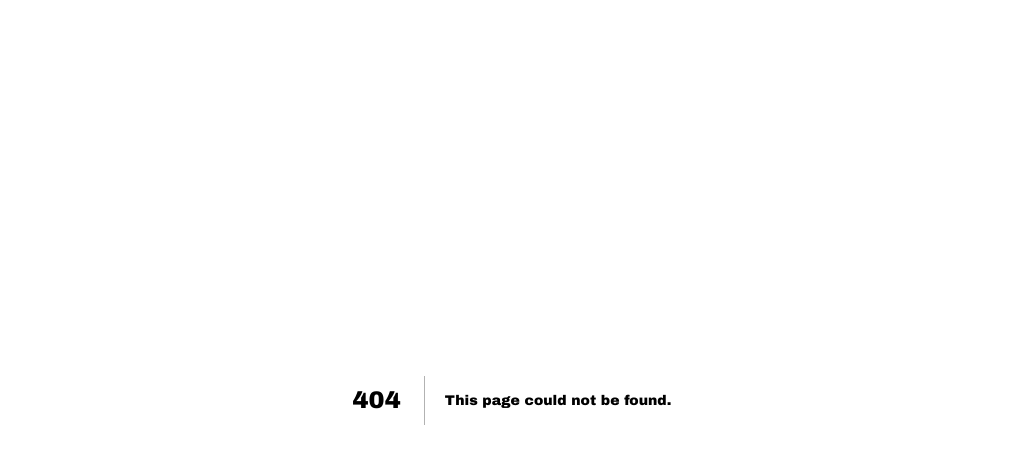
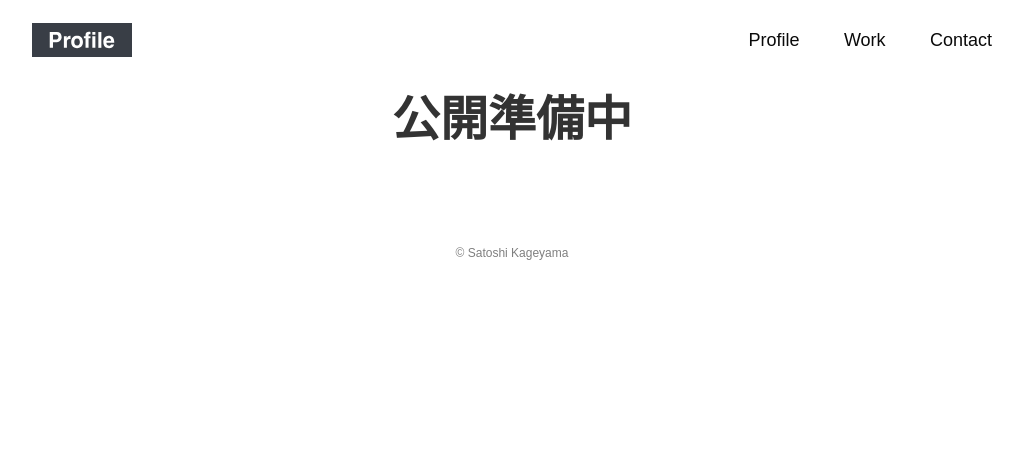
Before and after one commit to 12kagetti12/profile, a Next.js app: page /paper in a window 1280 px wide. Before the commit this address had no page. Shown: the top 464 px of the page, without its empty margins (128-1151 px from the left). Built offline with nearby package versions, Linux system fonts and the light colour scheme.

Commit message:
🎉 prepared content pages

```diff
--- a/src/components/ContentCard/CotentCard.jsx
+++ b/src/components/ContentCard/CotentCard.jsx
@@ -7,9 +7,10 @@ export function ContentCard(props) {
   const title = props.media;
   const text = props.text;
   const imgTitle = props.media + ".img";
+  const contentUrl = "/" + props.media;
   return(
     <li className={styles.l_xCenter_yColumn}>
-      <Link href="/#areaTop" className={`${styles.l_xCenter_yColumn} ${styles.f_noStyles}`}>
+      <Link href={contentUrl} className={`${styles.l_xCenter_yColumn} ${styles.f_noStyles}`}>
         <Image
           className={styles.p_imageMargin}
           src={src}
--- /dev/null
+++ b/src/pages/paper.jsx
@@ -0,0 +1,21 @@
+import Head from 'next/head';
+import { Header } from '@/components/Header/Header';
+import { Footer } from '@/components/Footer/Footer';
+import styles from '@/styles/Home.module.css';
+
+export default function Contact() {
+  return (
+    <>
+      <Head>
+        <title>Paper</title>
+      </Head>
+      <Header/>
+      <section className={styles.l_addMaxWidth_xCenter_yColumn} id="areaTop">
+        <div className={styles.l_xCenter_yColumn}>
+          <h1>公開準備中</h1>
+        </div>
+      </section>
+      <Footer />
+    </>
+  );
+}
```
Also changed, not shown: src/pages/web.jsx (added, +21 -0 lines).
